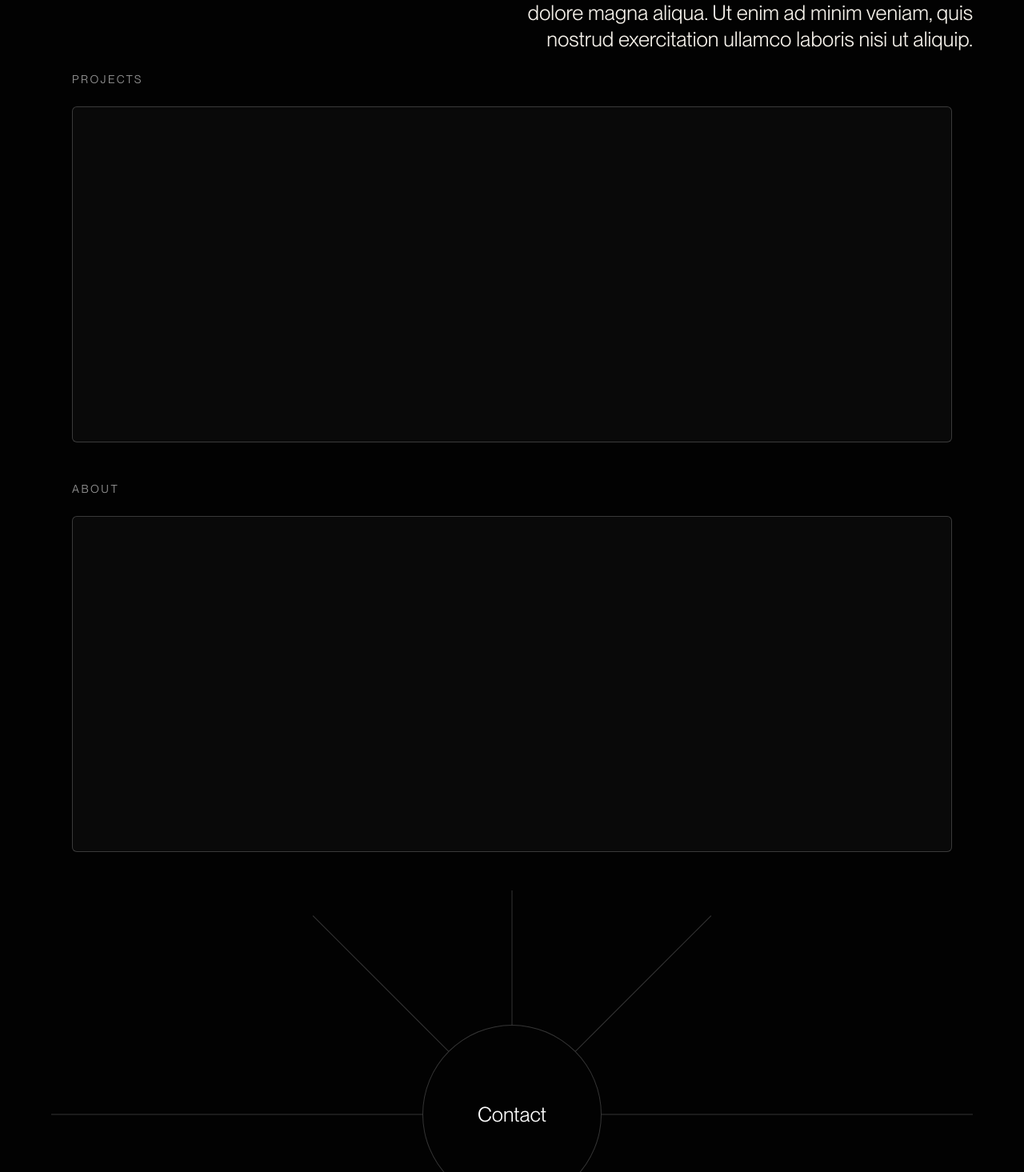
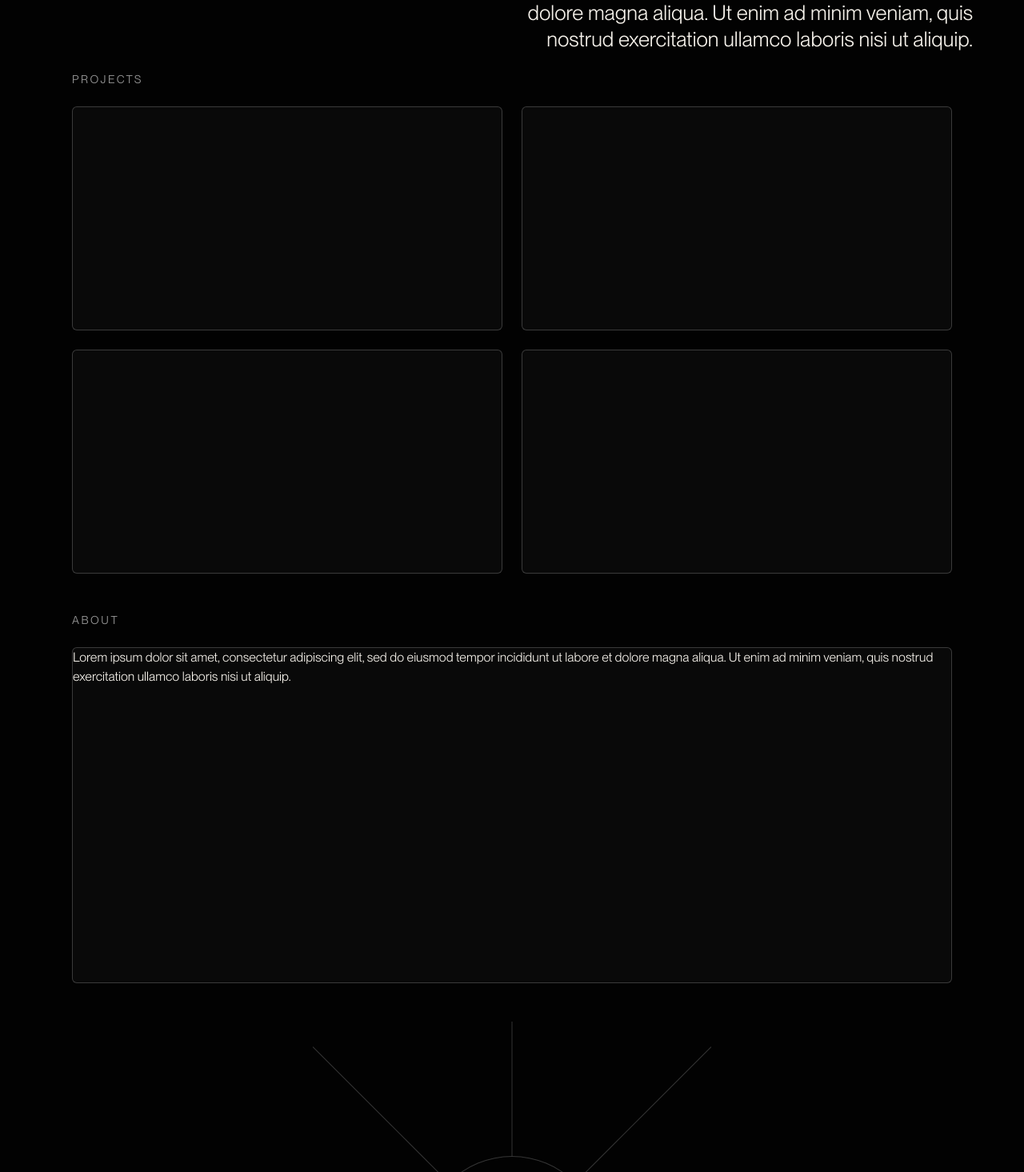
Before and after one commit to blackswanny/design, a Next.js app: page / in a window 1280 px wide. Shown: the part 865-2330 px from the top of the page at 80% size. Built offline with nearby package versions, Linux system fonts and the light colour scheme.

Commit message:
add code

```diff
--- a/src/components/home/page.tsx
+++ b/src/components/home/page.tsx
@@ -12,7 +12,7 @@ export default function HomePage() {
         id="home"
         className="relative isolate h-[100svh] min-h-screen overflow-hidden bg-background pt-16 text-foreground"
       >
-        <div className="mx-auto flex min-h-[calc(100svh-7rem)] w-full flex-col items-center justify-center px-6 md:px-10 lg:px-16">
+        <div className="mx-auto flex min-h-[calc(100svh-4rem)] w-full flex-col items-center justify-center px-6 md:px-10 lg:px-16">
           <div className="relative flex w-full flex-col items-center pt-[2vw]">
             <h1 className="font-neue-montreal pointer-events-none absolute left-1/2 top-[-3vw] z-20 w-full -translate-x-1/2 px-2 text-center text-[8vw] leading-[0.9] tracking-[-0.06em] text-white">
               Hanna Gomozova
@@ -82,7 +82,12 @@ export default function HomePage() {
           <div className="font-neue-montreal mb-6 text-sm uppercase tracking-[0.18em] text-white/60">
             PROJECTS
           </div>
-          <div className="h-[420px] w-full rounded-md border border-white/20 bg-white/[0.03]" />
+          <div className="grid grid-cols-2 gap-6">
+            <div className="h-[280px] rounded-md border border-white/20 bg-white/[0.03]" />
+            <div className="h-[280px] rounded-md border border-white/20 bg-white/[0.03]" />
+            <div className="h-[280px] rounded-md border border-white/20 bg-white/[0.03]" />
+            <div className="h-[280px] rounded-md border border-white/20 bg-white/[0.03]" />
+          </div>
         </div>
       </section>
 
@@ -94,7 +99,12 @@ export default function HomePage() {
           <div className="font-neue-montreal mb-6 text-sm uppercase tracking-[0.18em] text-white/60">
             ABOUT
           </div>
-          <div className="h-[420px] w-full rounded-md border border-white/20 bg-white/[0.03]" />
+          <div className="h-[420px] w-full rounded-md border border-white/20 bg-white/[0.03]">
+            Lorem ipsum dolor sit amet, consectetur adipiscing elit, sed do
+            eiusmod tempor incididunt ut labore et dolore magna aliqua. Ut enim
+            ad minim veniam, quis nostrud exercitation ullamco laboris nisi ut
+            aliquip.
+          </div>
         </div>
       </section>
 
```
